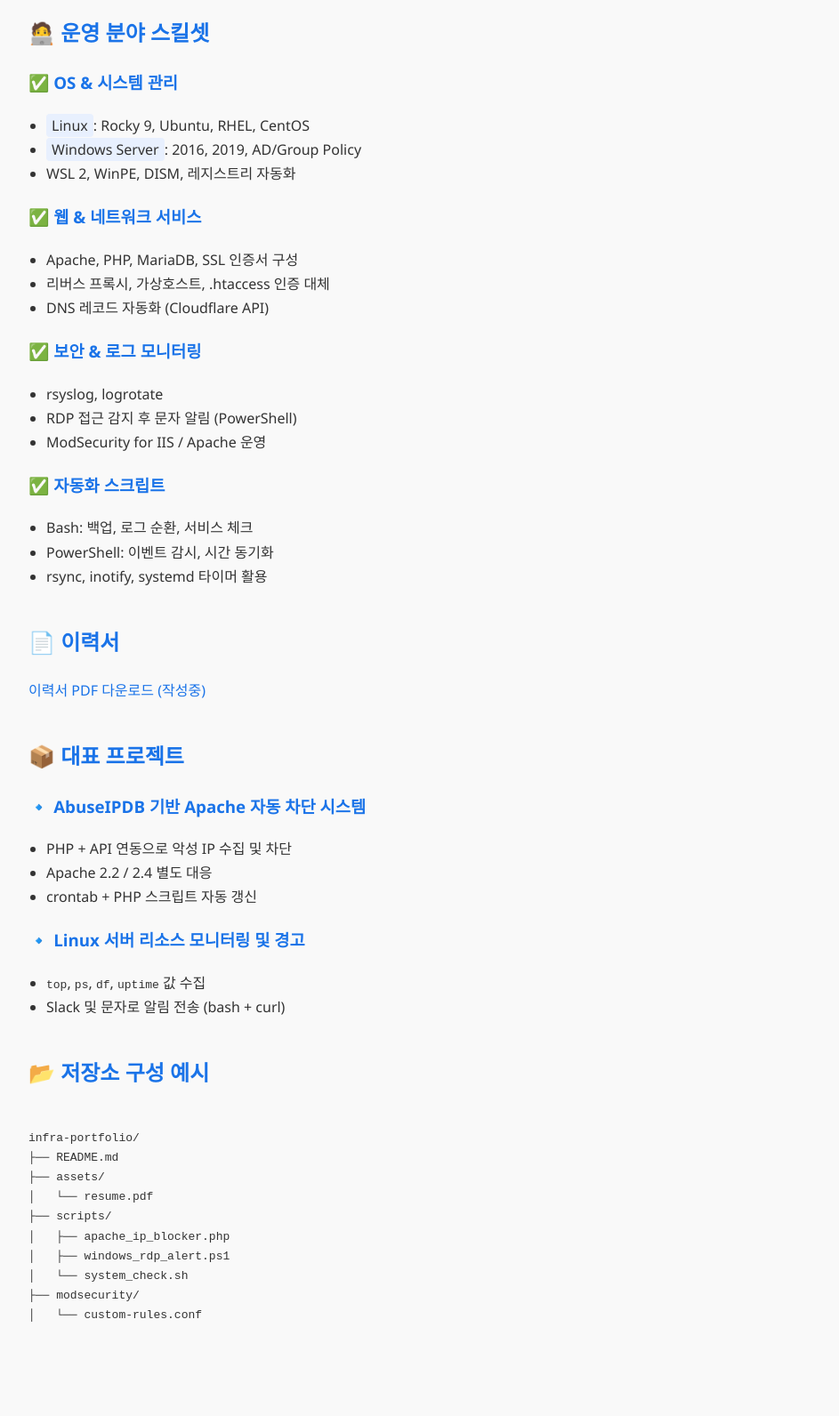
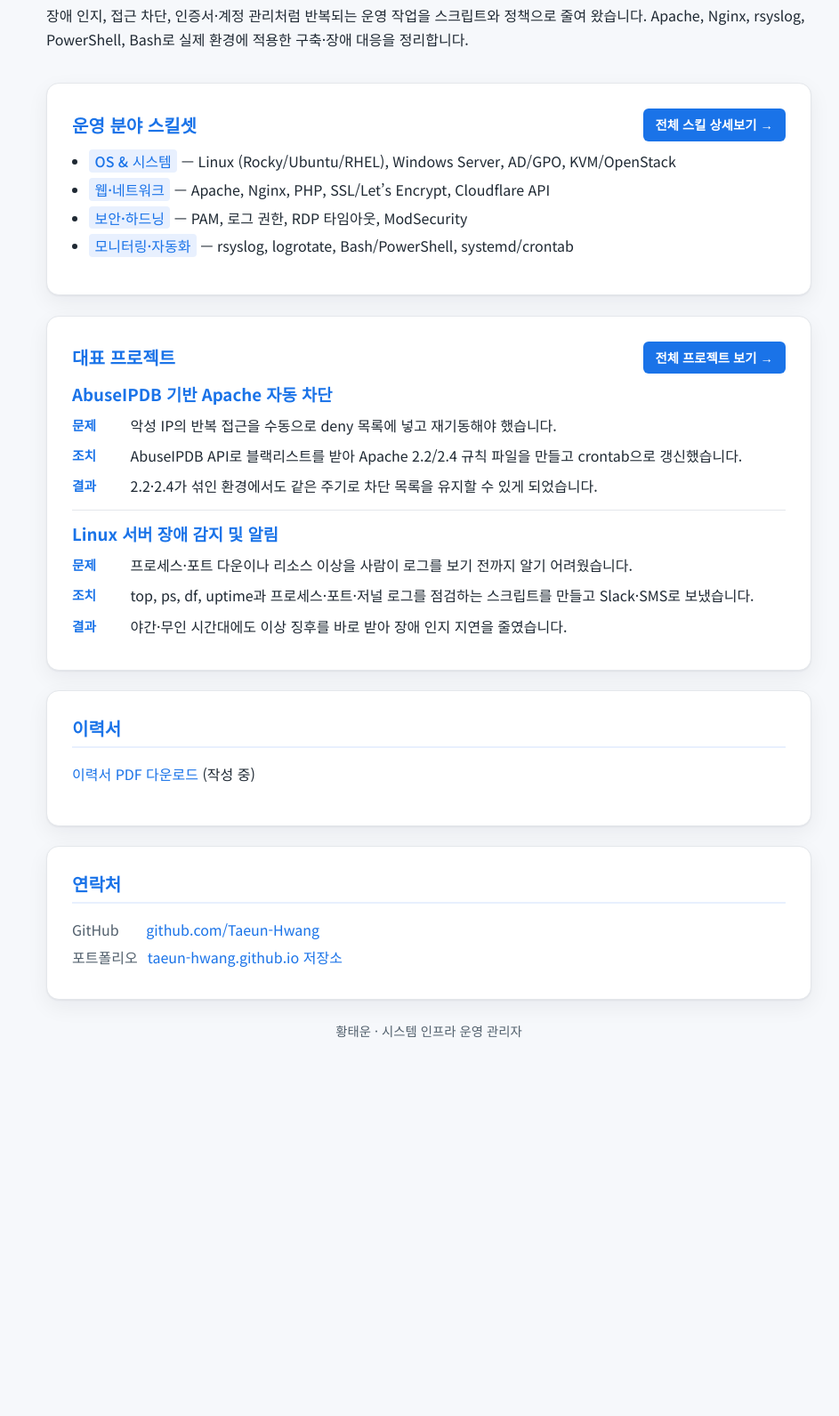
Before and after one commit to hwang-taeun/hwang-taeun.github.io, a plain HTML site: page index.html in a window 1280 px wide. Shown: the part 222-1814 px from the top of the page at 89% size, without its empty margins (158-1101 px from the left). After the commit the page ends 1463 px from the top, so only its background shows below. Drawn offline with Linux system fonts and the light colour scheme.

Commit message:
포트폴리오 구조 개선 및 스킬/프로젝트 페이지 분리

```diff
--- a/index.html
+++ b/index.html
@@ -4,116 +4,197 @@
   <meta charset="UTF-8" />
   <meta name="viewport" content="width=device-width, initial-scale=1.0"/>
   <title>황태운 – 시스템 인프라 운영 관리자</title>
+  <meta name="description" content="황태운 – Linux·Windows 시스템 인프라 운영 관리자. 보안 점검·하드닝과 장애 대응 자동화를 중심으로 한 포트폴리오" />
+  <meta name="theme-color" content="#1a73e8" />
+  <link rel="preconnect" href="https://fonts.googleapis.com" />
+  <link rel="preconnect" href="https://fonts.gstatic.com" crossorigin />
+  <link href="https://fonts.googleapis.com/css2?family=Noto+Sans+KR:wght@400;500;700&display=swap" rel="stylesheet" />
   <style>
+    :root {
+      --bg: #f6f8fb;
+      --card: #ffffff;
+      --text: #1f2933;
+      --muted: #52606d;
+      --accent: #1a73e8;
+      --accent-soft: #e8f0fe;
+      --border: #e4e7eb;
+      --shadow: 0 1px 2px rgba(16, 24, 40, 0.06), 0 8px 24px rgba(16, 24, 40, 0.06);
+    }
+    @media (prefers-color-scheme: dark) {
+      :root {
+        --bg: #121417;
+        --card: #1c1f24;
+        --text: #e8eaed;
+        --muted: #9aa0a6;
+        --accent: #8ab4f8;
+        --accent-soft: #1e3a5f;
+        --border: #2d3138;
+        --shadow: 0 1px 2px rgba(0, 0, 0, 0.35), 0 8px 24px rgba(0, 0, 0, 0.28);
+      }
+    }
+    * { box-sizing: border-box; }
+    html { color-scheme: light dark; }
     body {
-      font-family: 'Segoe UI', sans-serif;
-      background-color: #f9f9f9;
+      font-family: "Noto Sans KR", "Malgun Gothic", "Apple SD Gothic Neo", "Segoe UI", sans-serif;
+      background-color: var(--bg);
+      color: var(--text);
       line-height: 1.7;
-      color: #333;
-      padding: 40px;
-      max-width: 900px;
-      margin: auto;
+      margin: 0;
+      padding: clamp(24px, 5vw, 56px) clamp(16px, 4vw, 32px);
     }
-    h1, h2, h3 {
-      color: #1a73e8;
+    main { max-width: 860px; margin: 0 auto; }
+    header { margin-bottom: 2.2rem; }
+    h1, h2, h3 { color: var(--accent); line-height: 1.35; margin: 0 0 0.6rem; }
+    h1 { font-size: clamp(1.6rem, 3vw, 2.1rem); color: var(--text); }
+    h2 {
+      font-size: 1.25rem;
+      padding-bottom: 0.4rem;
+      border-bottom: 2px solid var(--accent-soft);
+      margin-bottom: 1rem;
     }
-    ul {
-      padding-left: 20px;
+    .section-header {
+      display: flex;
+      justify-content: space-between;
+      align-items: center;
+      margin-bottom: 0.6rem;
     }
-    .section {
-      margin-bottom: 40px;
+    .section-header h2 { margin: 0; border: none; padding: 0; }
+    .lead { color: var(--muted); font-size: 1.05rem; }
+    .tagline {
+      display: inline-block;
+      background: var(--accent-soft);
+      color: var(--accent);
+      font-weight: 500;
+      font-size: 0.92rem;
+      padding: 0.25rem 0.7rem;
+      border-radius: 999px;
+      margin-bottom: 0.9rem;
     }
+    section {
+      background: var(--card);
+      border: 1px solid var(--border);
+      border-radius: 14px;
+      box-shadow: var(--shadow);
+      padding: clamp(18px, 3vw, 28px);
+      margin-bottom: 1.4rem;
+    }
+    ul { padding-left: 1.2rem; margin: 0.35rem 0 0.8rem; }
+    li { margin: 0.28rem 0; }
     .highlight {
-      background-color: #e8f0fe;
-      padding: 2px 6px;
+      background-color: var(--accent-soft);
+      color: var(--accent);
+      padding: 0.05rem 0.4rem;
       border-radius: 4px;
+      font-weight: 500;
     }
-    a {
-      color: #1a73e8;
-      text-decoration: none;
+    a { color: var(--accent); text-decoration: none; }
+    a:hover { text-decoration: underline; }
+    .btn-link {
+      font-size: 0.9rem;
+      font-weight: 700;
+      padding: 6px 14px;
+      background-color: var(--accent);
+      color: #fff !important;
+      border-radius: 6px;
+      transition: background-color 0.2s;
     }
-    a:hover {
-      text-decoration: underline;
+    .btn-link:hover { background-color: #155cb4; text-decoration: none !important; }
+    .project { border-top: 1px solid var(--border); padding-top: 0.8rem; margin-top: 0.8rem; }
+    .project:first-of-type { border-top: none; padding-top: 0; margin-top: 0; }
+    dl.facts { margin: 0; }
+    dl.facts div {
+      display: grid;
+      grid-template-columns: 3.2rem 1fr;
+      gap: 0.6rem 0.9rem;
+      margin: 0.45rem 0;
+    }
+    dl.facts dt { font-weight: 700; color: var(--accent); font-size: 0.92rem; }
+    dl.facts dd { margin: 0; }
+    .contact-list { list-style: none; padding: 0; margin: 0; }
+    .contact-list li { display: flex; gap: 0.7rem; flex-wrap: wrap; }
+    .contact-list span { color: var(--muted); min-width: 4.5rem; }
+    footer {
+      max-width: 860px;
+      margin: 0.5rem auto 0;
+      color: var(--muted);
+      font-size: 0.9rem;
+      text-align: center;
+    }
+    @media (max-width: 560px) {
+      dl.facts div { grid-template-columns: 1fr; gap: 0.15rem; }
+      .section-header { flex-direction: column; align-items: flex-start; gap: 0.6rem; }
     }
   </style>
 </head>
 <body>
+  <main>
+    <header>
+      <p class="tagline">시스템 인프라 운영 관리자</p>
+      <h1>황태운</h1>
+      <p class="lead">Linux·Windows 운영과 보안 점검·자동화에 강점을 둔 시스템 인프라 운영 관리자입니다.</p>
+      <p>장애 인지, 접근 차단, 인증서·계정 관리처럼 반복되는 운영 작업을 스크립트와 정책으로 줄여 왔습니다. Apache, Nginx, rsyslog, PowerShell, Bash로 실제 환경에 적용한 구축·장애 대응을 정리합니다.</p>
+    </header>
 
-  <h1>🛠 황태운 – 시스템 인프라 운영 관리자</h1>
+    <section>
+      <div class="section-header">
+        <h2>운영 분야 스킬셋</h2>
+        <a href="skill.html" class="btn-link">전체 스킬 상세보기 →</a>
+      </div>
+      <ul>
+        <li><span class="highlight">OS & 시스템</span> — Linux (Rocky/Ubuntu/RHEL), Windows Server, AD/GPO, KVM/OpenStack</li>
+        <li><span class="highlight">웹·네트워크</span> — Apache, Nginx, PHP, SSL/Let’s Encrypt, Cloudflare API</li>
+        <li><span class="highlight">보안·하드닝</span> — PAM, 로그 권한, RDP 타임아웃, ModSecurity</li>
+        <li><span class="highlight">모니터링·자동화</span> — rsyslog, logrotate, Bash/PowerShell, systemd/crontab</li>
+      </ul>
+    </section>
 
-  <p>안녕하세요!<br>
-  Linux와 Windows Server 운영 경험을 바탕으로 시스템 안정성 향상, 보안 강화, 자동화 구축 업무를 수행하고 있습니다.<br>
-  Apache, PHP, rsyslog, PowerShell, Bash 등을 활용한 실전 구축 경험을 정리한 포트폴리오입니다.</p>
+    <section>
+      <div class="section-header">
+        <h2>대표 프로젝트</h2>
+        <a href="projects.html" class="btn-link">전체 프로젝트 보기 →</a>
+      </div>
 
-  <div class="section">
-    <h2>🧑‍💻 운영 분야 스킬셋</h2>
+      <article class="project">
+        <h3>AbuseIPDB 기반 Apache 자동 차단</h3>
+        <dl class="facts">
+          <div><dt>문제</dt><dd>악성 IP의 반복 접근을 수동으로 deny 목록에 넣고 재기동해야 했습니다.</dd></div>
+          <div><dt>조치</dt><dd>AbuseIPDB API로 블랙리스트를 받아 Apache 2.2/2.4 규칙 파일을 만들고 crontab으로 갱신했습니다.</dd></div>
+          <div><dt>결과</dt><dd>2.2·2.4가 섞인 환경에서도 같은 주기로 차단 목록을 유지할 수 있게 되었습니다.</dd></div>
+        </dl>
+      </article>
 
-    <h3>✅ OS & 시스템 관리</h3>
-    <ul>
-      <li><span class="highlight">Linux</span>: Rocky 9, Ubuntu, RHEL, CentOS</li>
-      <li><span class="highlight">Windows Server</span>: 2016, 2019, AD/Group Policy</li>
-      <li>WSL 2, WinPE, DISM, 레지스트리 자동화</li>
-    </ul>
+      <article class="project">
+        <h3>Linux 서버 장애 감지 및 알림</h3>
+        <dl class="facts">
+          <div><dt>문제</dt><dd>프로세스·포트 다운이나 리소스 이상을 사람이 로그를 보기 전까지 알기 어려웠습니다.</dd></div>
+          <div><dt>조치</dt><dd>top, ps, df, uptime과 프로세스·포트·저널 로그를 점검하는 스크립트를 만들고 Slack·SMS로 보냈습니다.</dd></div>
+          <div><dt>결과</dt><dd>야간·무인 시간대에도 이상 징후를 바로 받아 장애 인지 지연을 줄였습니다.</dd></div>
+        </dl>
+      </article>
+    </section>
 
-    <h3>✅ 웹 & 네트워크 서비스</h3>
-    <ul>
-      <li>Apache, PHP, MariaDB, SSL 인증서 구성</li>
-      <li>리버스 프록시, 가상호스트, .htaccess 인증 대체</li>
-      <li>DNS 레코드 자동화 (Cloudflare API)</li>
-    </ul>
+    <section>
+      <h2>이력서</h2>
+      <p><a href="./assets/resume.pdf" target="_blank" rel="noopener">이력서 PDF 다운로드</a> (작성 중)</p>
+    </section>
 
-    <h3>✅ 보안 & 로그 모니터링</h3>
-    <ul>
-      <li>rsyslog, logrotate</li>
-      <li>RDP 접근 감지 후 문자 알림 (PowerShell)</li>
-      <li>ModSecurity for IIS / Apache 운영</li>
-    </ul>
+    <section>
+      <h2>연락처</h2>
+      <ul class="contact-list">
+        <li>
+          <span>GitHub</span>
+          <a href="https://github.com/Taeun-Hwang" target="_blank" rel="noopener">github.com/Taeun-Hwang</a>
+        </li>
+        <li>
+          <span>포트폴리오</span>
+          <a href="https://github.com/Taeun-Hwang/taeun-hwang.github.io" target="_blank" rel="noopener">taeun-hwang.github.io 저장소</a>
+        </li>
+      </ul>
+    </section>
+  </main>
 
-    <h3>✅ 자동화 스크립트</h3>
-    <ul>
-      <li>Bash: 백업, 로그 순환, 서비스 체크</li>
-      <li>PowerShell: 이벤트 감시, 시간 동기화</li>
-      <li>rsync, inotify, systemd 타이머 활용</li>
-    </ul>
-  </div>
-
-  <div class="section">
-    <h2>📄 이력서</h2>
-    <p><a href="./assets/resume.pdf" target="_blank">이력서 PDF 다운로드 (작성중)</a></p>
-  </div>
-
-  <div class="section">
-    <h2>📦 대표 프로젝트</h2>
-
-    <h3>🔹 AbuseIPDB 기반 Apache 자동 차단 시스템</h3>
-    <ul>
-      <li>PHP + API 연동으로 악성 IP 수집 및 차단</li>
-      <li>Apache 2.2 / 2.4 별도 대응</li>
-      <li>crontab + PHP 스크립트 자동 갱신</li>
-    </ul>
-
-    <h3>🔹 Linux 서버 리소스 모니터링 및 경고</h3>
-    <ul>
-      <li><code>top</code>, <code>ps</code>, <code>df</code>, <code>uptime</code> 값 수집</li>
-      <li>Slack 및 문자로 알림 전송 (bash + curl)</li>
-    </ul>
-  </div>
-
-  <div class="section">
-    <h2>📂 저장소 구성 예시</h2>
-    <pre><code>
-infra-portfolio/
-├── README.md
-├── assets/
-│   └── resume.pdf
-├── scripts/
-│   ├── apache_ip_blocker.php
-│   ├── windows_rdp_alert.ps1
-│   └── system_check.sh
-├── modsecurity/
-│   └── custom-rules.conf
-    </code></pre>
-  </div>
-
+  <footer>
+    <p>황태운 · 시스템 인프라 운영 관리자</p>
+  </footer>
 </body>
 </html>
```
Also changed, not shown: projects.html (added, +214 -0 lines), skill.html (added, +156 -0 lines), 1 other file.
